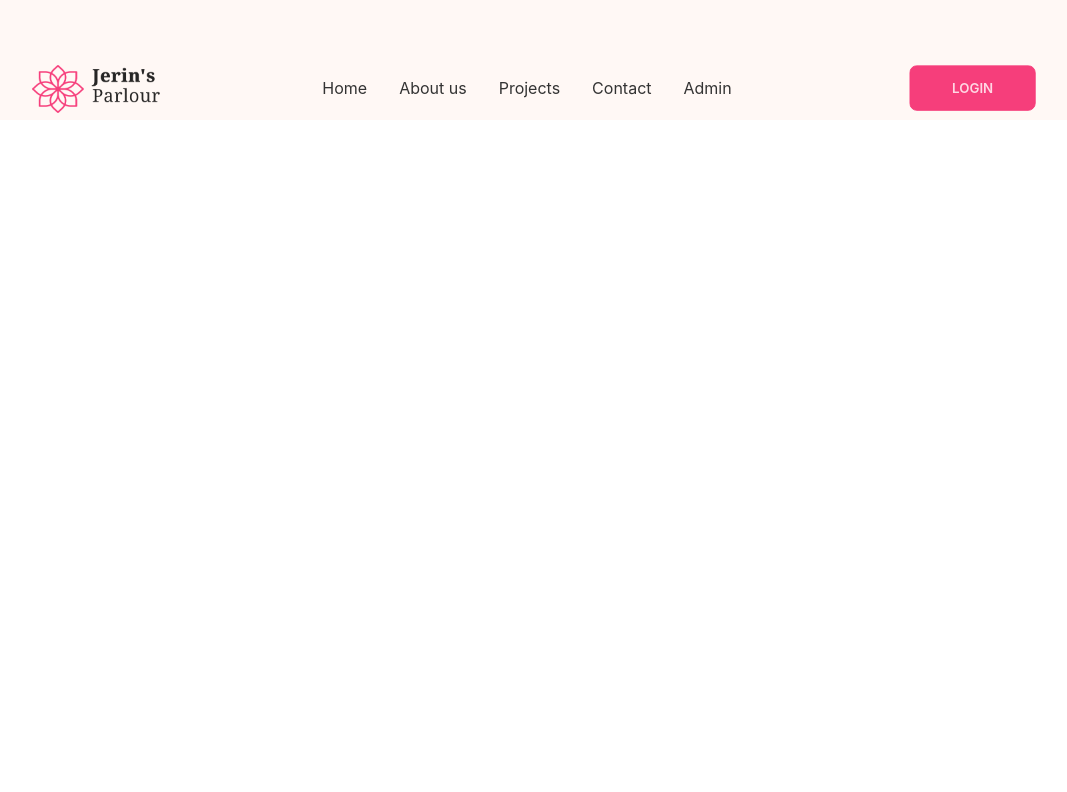
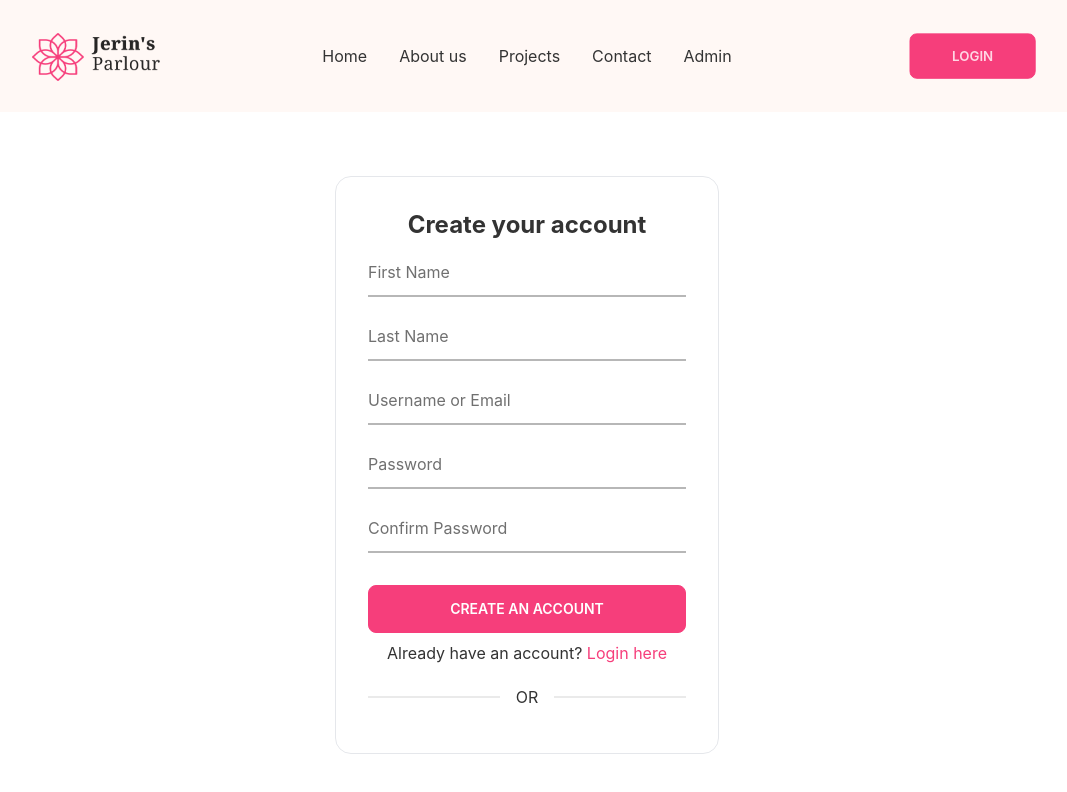
Before and after one commit to Saiket-Das/jerin-parlour-client, a React (Create React App) app: page /login in a window 1280 px wide. Shown: the top 792 px of the page, without its empty margins (113-1180 px from the left). Built offline with nearby package versions, Linux system fonts and the light colour scheme.

Commit message:
Signup Form style

```diff
--- a/package.json
+++ b/package.json
@@ -9,6 +9,7 @@
     "daisyui": "^2.15.1",
     "react": "^18.1.0",
     "react-dom": "^18.1.0",
+    "react-hook-form": "^7.31.3",
     "react-router-dom": "^6.3.0",
     "react-scripts": "5.0.1",
     "web-vitals": "^2.1.4"
--- a/src/App.js
+++ b/src/App.js
@@ -1,6 +1,7 @@
 import { Route, Routes } from 'react-router-dom';
 import './App.css';
 import Home from './Components/Pages/Home/Home/Home';
+import Signup from './Components/Pages/Login/Signup/Signup';
 import Header from './Components/Pages/Shared/Header/Header';
 
 function App() {
@@ -15,6 +16,10 @@ function App() {
         <Route path='/' element={<Home></Home>}></Route>
         <Route path='/home' element={<Home></Home>}></Route>
 
+
+        <Route path='/login' element={<Signup></Signup>}></Route>
+        <Route path='/signup' element={<Home></Home>}></Route>
+
       </Routes >
 
 
--- /dev/null
+++ b/src/Components/Pages/Login/Login/Login.js
@@ -0,0 +1,11 @@
+import React from 'react';
+
+const Login = () => {
+    return (
+        <div>
+            <h2>Login</h2>
+        </div>
+    );
+};
+
+export default Login;
--- /dev/null
+++ b/src/Components/Pages/Login/Signup/Signup.css
@@ -0,0 +1,21 @@
+input[type=email],
+input[type=text],
+input[type=password] {
+    /* padding: 12px 20px; */
+    /* margin: 8px 0; */
+    border: none;
+    border-bottom: 2px solid rgb(183, 183, 183);
+}
+
+input[type=email]::placeholder,
+input[type=text]::placeholder,
+input[type=password]::placeholder {
+    text-align: start;
+    color: rgb(112, 112, 112);
+}
+
+input[type=email]:focus,
+input[type=text]:focus,
+input[type=password]:focus {
+    border-bottom: 0px solid;
+}
--- /dev/null
+++ b/src/Components/Pages/Login/Signup/Signup.js
@@ -0,0 +1,151 @@
+import React, { useRef } from 'react';
+import { useForm } from 'react-hook-form';
+import './Signup.css'
+
+
+const Signup = () => {
+    const { register, handleSubmit, watch, formState: { errors } } = useForm();
+    const password = useRef({});
+    password.current = watch("password", "");
+    const onSubmit = data => console.log(data);
+    return (
+        <div>
+
+            <div className='flex justify-center items-center lg:mt-16 mt-10 lg:p-0 p-5'>
+                <div className='card border w-96 '>
+                    <div className='card-body'>
+                        <h2 className="text-center text-2xl font-bold">Create your account </h2>
+
+                        {/* ----------- FORM  -----------  */}
+                        <form onSubmit={handleSubmit(onSubmit)}>
+
+                            {/* ----------- FIRST NAME  -----------  */}
+                            <div className="form-control w-full max-w-xs">
+                                <input
+                                    type="text"
+                                    placeholder="First Name"
+                                    className="input rounded-none input-black w-full max-w-xs p-0"
+                                    {...register("firstname", {
+                                        required: {
+                                            value: true,
+                                            message: 'Firstname is required'
+                                        }
+                                    })}
+                                />
+                                <label className="label">
+                                    {errors.email?.type === 'required' && <span className="label-text-alt text-red-500">{errors.firstname.message}</span>}
+                                </label>
+                            </div>
+
+
+
+                            {/* ----------- LAST NAME  -----------  */}
+                            <div className="form-control w-full max-w-xs">
+                                <input
+                                    type="text"
+                                    placeholder="Last Name"
+                                    className="input rounded-none input-black w-full max-w-xs p-0 "
+                                    {...register("lastname", {
+                                        required: {
+                                            value: true,
+                                            message: 'Last name is required'
+                                        }
+                                    })}
+                                />
+                                <label className="label">
+                                    {errors.lastname?.type === 'required' && <span className="label-text-alt text-red-500">{errors.lastname.message}</span>}
+                                </label>
+                            </div>
+
+
+                            {/* ----------- USERNAME OR EMAIL  -----------  */}
+                            <div className="form-control w-full max-w-xs">
+                                <input
+                                    type="email"
+                                    placeholder="Username or Email"
+                                    className="input rounded-none input-black w-full max-w-xs p-0"
+                                    {...register("email", {
+                                        required: {
+                                            value: true,
+                                            message: 'Email is required'
+                                        },
+                                        pattern: {
+                                            value: /[a-z0-9]+@[a-z]+\.[a-z]{2,3}/,
+                                            message: 'Provide a valid Email'
+                                        }
+                                    })}
+                                />
+                                <label className="label">
+                                    {errors.email?.type === 'required' && <span className="label-text-alt text-red-500">{errors.email.message}</span>}
+                                    {errors.email?.type === 'pattern' && <span className="label-text-alt text-red-500">{errors.email.message}</span>}
+                                </label>
+                            </div>
+
+
+
+                            {/* ----------- PASSWORD  -----------  */}
+                            <div className="form-control w-full max-w-xs">
+                                <input
+                                    type="password"
+                                    placeholder="Password"
+                                    className="input rounded-none input-black w-full max-w-xs p-0"
+                                    {...register("password", {
+                                        required: {
+                                            value: true,
+                                            message: 'Password is required'
+                                        },
+                                        minLength: {
+                                            value: 6,
+                                            message: 'Must be 6 characters or longer'
+                                        }
+                                    })}
+                                />
+                                <label className="label">
+                                    {errors.password?.type === 'required' && <span className="label-text-alt text-red-500">{errors.password.message}</span>}
+                                    {errors.password?.type === 'minLength' && <span className="label-text-alt text-red-500">{errors.password.message}</span>}
+                                </label>
+                            </div>
+
+
+
+                            {/* ----------- CONFIRM PASSWORD  -----------  */}
+                            <div className="form-control w-full max-w-xs">
+                                <input
+                                    type="password"
+                                    placeholder="Confirm Password"
+                                    className="input rounded-none input-black w-full max-w-xs p-0"
+                                    name="confirmPassword"
+                                    {...register("confirmPassword", {
+                                        validate: value =>
+                                            value === password.current || "The passwords do not match"
+                                    })}
+                                />
+                                <label className="label">
+                                    {errors.confirmPassword && <span className="label-text-alt text-red-500">{errors.confirmPassword.message}</span>}
+                                </label>
+
+
+                            </div>
+
+
+
+                            <input className='btn btn-primary w-full max-w-xs mt-4 text-white' type="submit" value="Create an account" />
+
+                        </form>
+
+
+                        <p className='text-center'>Already have an account?
+                            <span className='text-primary'> Login here</span>
+                        </p>
+
+                        <div class="divider">OR</div>
+
+                    </div>
+                </div>
+            </div>
+
+        </div>
+    );
+};
+
+export default Signup;
--- a/src/Components/Pages/Shared/Header/Header.js
+++ b/src/Components/Pages/Shared/Header/Header.js
@@ -6,7 +6,7 @@ import logo from '../../../../assets/logo.png'
 const Header = () => {
     return (
         <div className='bg-secondary'>
-            <div className="navbar  mx-auto pt-16 lg:px-32">
+            <div className="navbar  mx-auto p-8 lg:px-32">
 
                 <div className="navbar-start">
 
@@ -44,7 +44,7 @@ const Header = () => {
                     </ul>
                 </div>
                 <div className="navbar-end hidden lg:flex">
-                    <Link to='' className="btn btn-primary px-11">Login</Link>
+                    <Link to='/login' className="btn btn-primary px-11">Login</Link>
                 </div>
 
 
```
Also changed, not shown: 1 other file (tests, documents, lock files or other folders).
